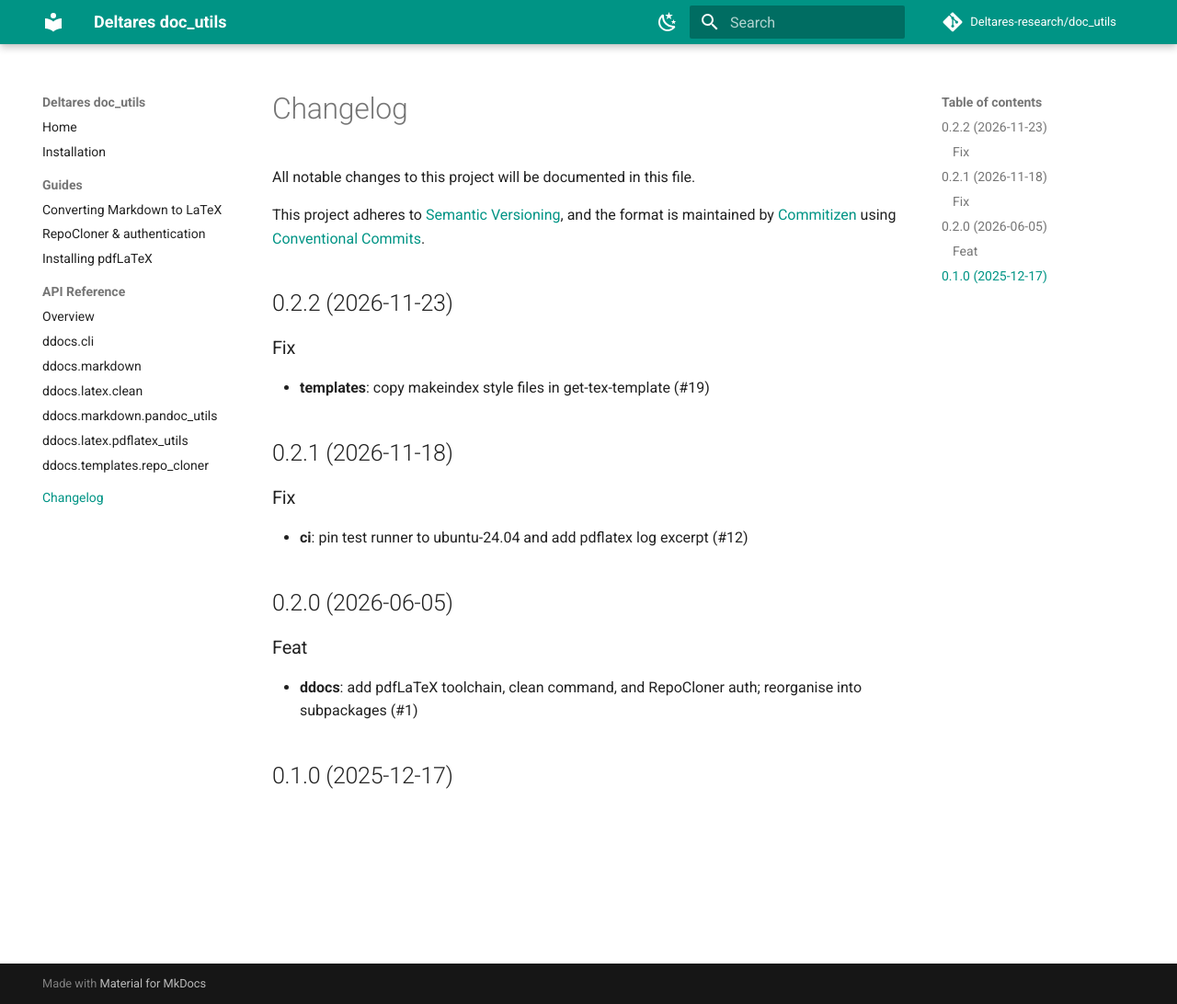
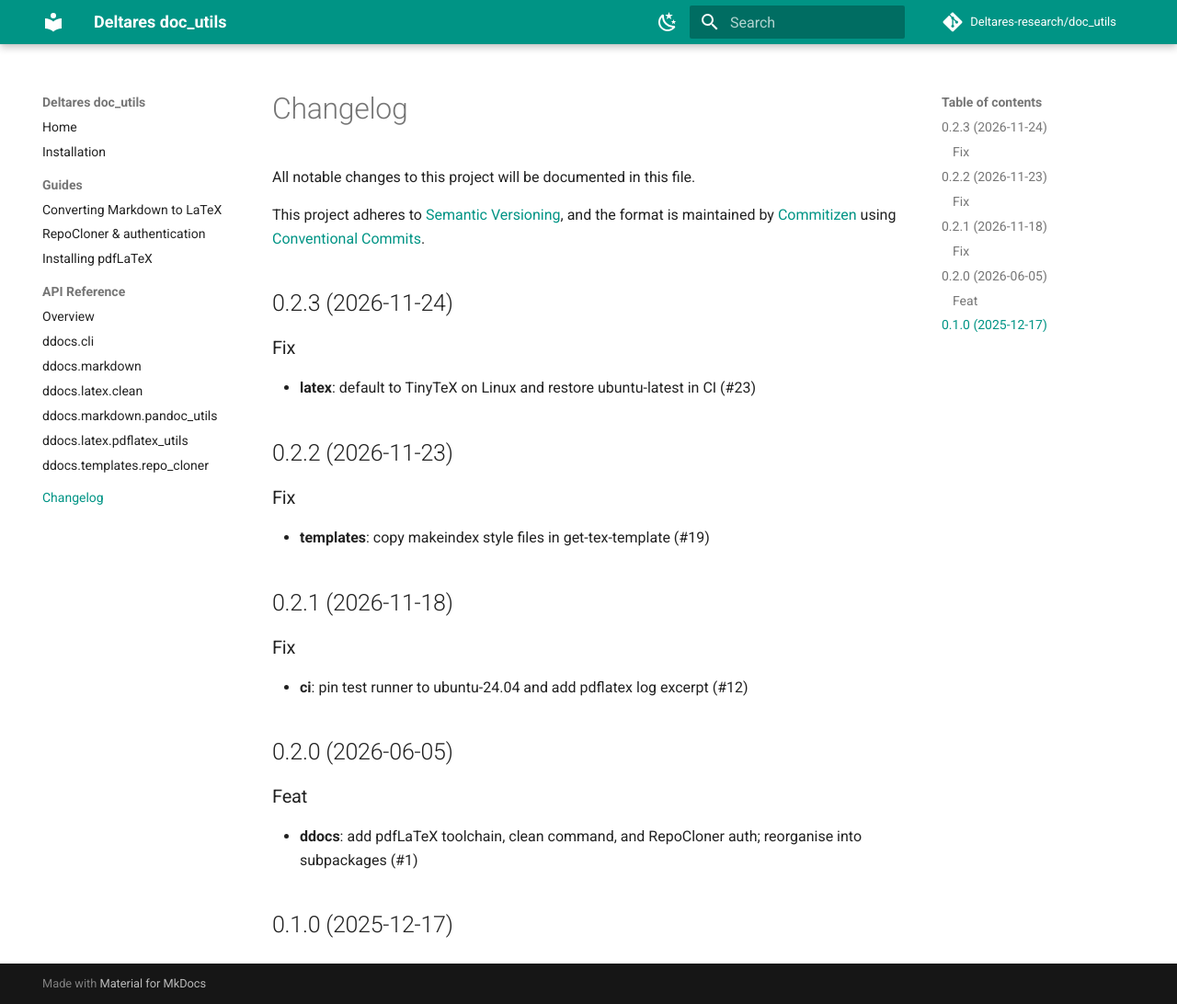
Before and after one commit to Deltares-research/doc_utils, an MkDocs documentation site: the page built from docs/changelog.md, in a window 1280 px wide and 1092 px high. Shown: the whole window at 92% size. Built offline with MkDocs 1.6.1 and Material for MkDocs 9.7.7, drawn with Linux system fonts in a browser that asks for light colours; comment, search, counter and statistics services are not loaded.

Commit message:
release: 0.2.3 (#24)

```diff
--- a/docs/changelog.md
+++ b/docs/changelog.md
@@ -3,6 +3,12 @@
 All notable changes to this project will be documented in this file.
 
 This project adheres to [Semantic Versioning](https://semver.org/spec/v2.0.0.html), and the format is maintained by [Commitizen](https://commitizen-tools.github.io/commitizen/) using [Conventional Commits](https://www.conventionalcommits.org/).
+
+## 0.2.3 (2026-11-24)
+
+### Fix
+
+- **latex**: default to TinyTeX on Linux and restore ubuntu-latest in CI (#23)
 
 ## 0.2.2 (2026-11-23)
 
--- a/pyproject.toml
+++ b/pyproject.toml
@@ -1,6 +1,6 @@
 [project]
 name = "Deltares-HMS-Docs"
-version = "0.2.2"
+version = "0.2.3"
 description = "Documentation utility "
 authors = [
     {name = "Mostafa Farrag",email = "mostafa.farrag@deltares.nl"}
@@ -94,7 +94,7 @@ markers = [
 
 [tool.commitizen]
 name = "cz_conventional_commits"
-version = "0.2.2"
+version = "0.2.3"
 tag_format = "$version"
 version_files = [
     "pyproject.toml:^version",
```
Also changed, not shown: 1 other file.
